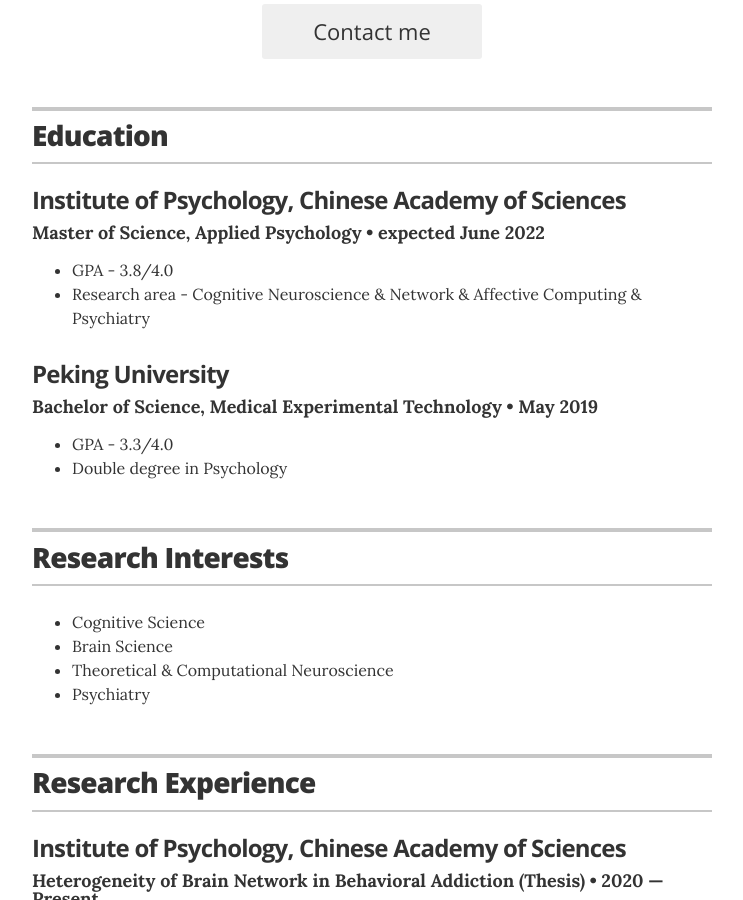
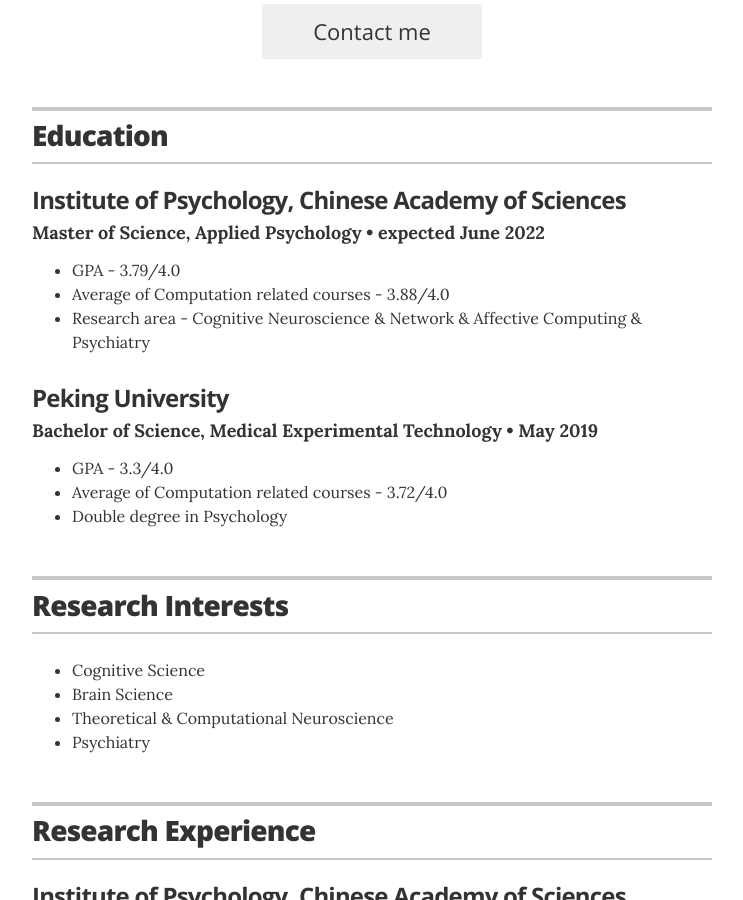
Before and after one commit to PsychYan/PsychYan.github.io, a Jekyll site: the page built from index.html, in a window 1280 px wide and 900 px high, scrolled down 396 px. Shown: the whole window, without its empty margins (268-1011 px from the left). Built offline with Jekyll 4.4.1, drawn with Linux system fonts in a browser that asks for light colours.

Commit message:
Update education.yml

```diff
--- a/_data/education.yml
+++ b/_data/education.yml
@@ -3,7 +3,8 @@
   uni: Institute of Psychology, Chinese Academy of Sciences
   year: expected June 2022
   awards:
-    - award: GPA - 3.8/4.0
+    - award: GPA - 3.79/4.0
+    - award: Average of Computation related courses - 3.88/4.0
     - award: Research area - Cognitive Neuroscience & Network & Affective Computing & Psychiatry
 #  summary: If you had any meaningful roles at college, feel free to write about them here
 
@@ -12,5 +13,6 @@
   year: May 2019
   awards:
     - award: GPA - 3.3/4.0
+    - award: Average of Computation related courses - 3.72/4.0
     - award: Double degree in Psychology
   #summary: If you had any meaningful roles at college, feel free to write about them here
```
